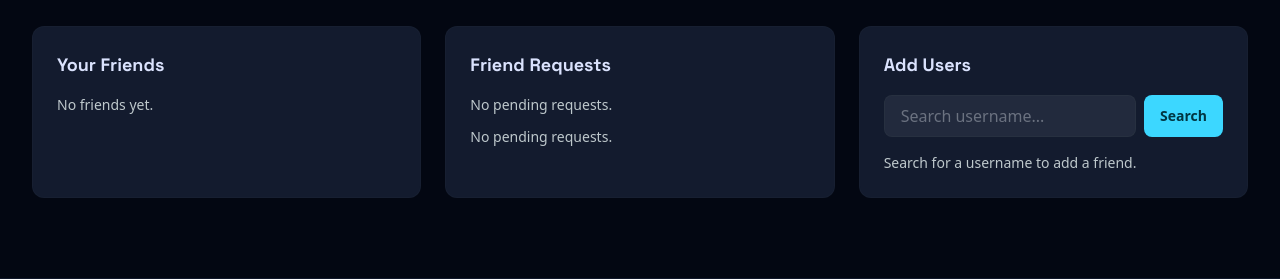
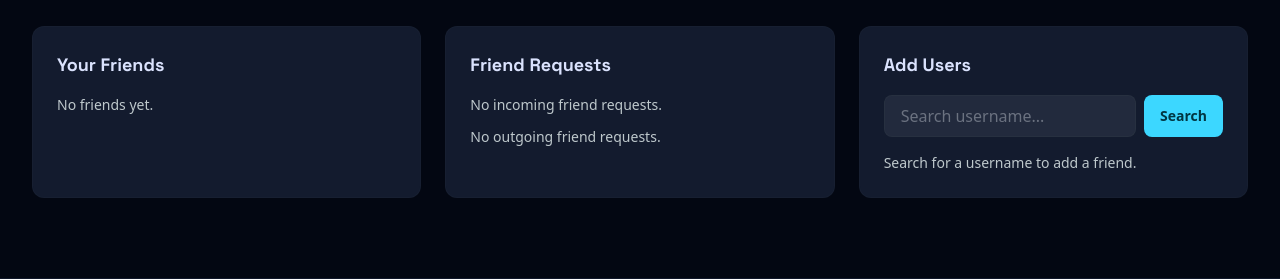
Before and after one commit to EvanCXCheng/3403, a Flask app: page /profile/1 in a window 1280 px wide. Shown: the part 662-941 px from the top of the page. Run offline with Flask 3, Linux system fonts and the light colour scheme; the visitor is signed in with stand-in values (Sample User, id 1); data that the repository does not hold is empty; some libraries are stand-ins or nearby versions.

Commit message:
Adjusted friend requests to not say No pending requests twice

```diff
--- a/app/templates/profile.html
+++ b/app/templates/profile.html
@@ -169,7 +169,7 @@
               </div>
             </div>
           {% else %}
-            <p class="text-sm text-on-surface-variant">No pending requests.</p>
+            <p class="text-sm text-on-surface-variant">No incoming friend requests.</p>
           {% endfor %}
 
       <!-- Outgoing requests -->
@@ -185,7 +185,7 @@
       {% endfor %}
 
       {% if not pending_requests and not sent_requests %}
-        <p class="text-sm text-on-surface-variant">No pending requests.</p>
+        <p class="text-sm text-on-surface-variant">No outgoing friend requests.</p>
       {% endif %}
         </div>
       </div>
```
